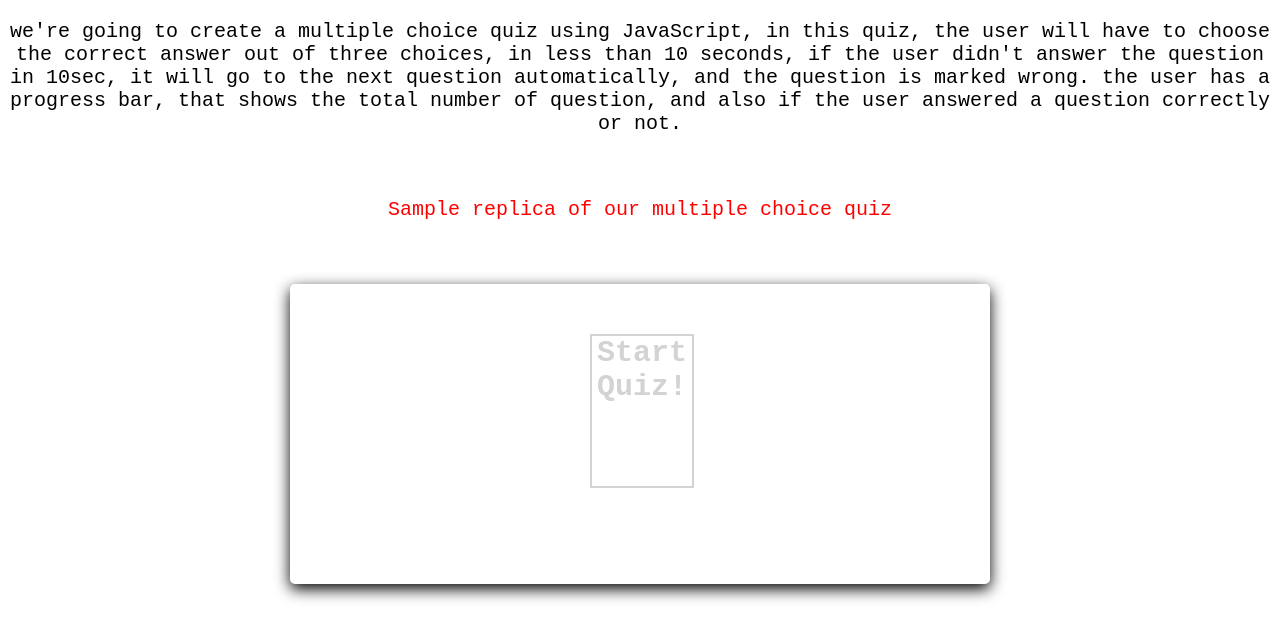
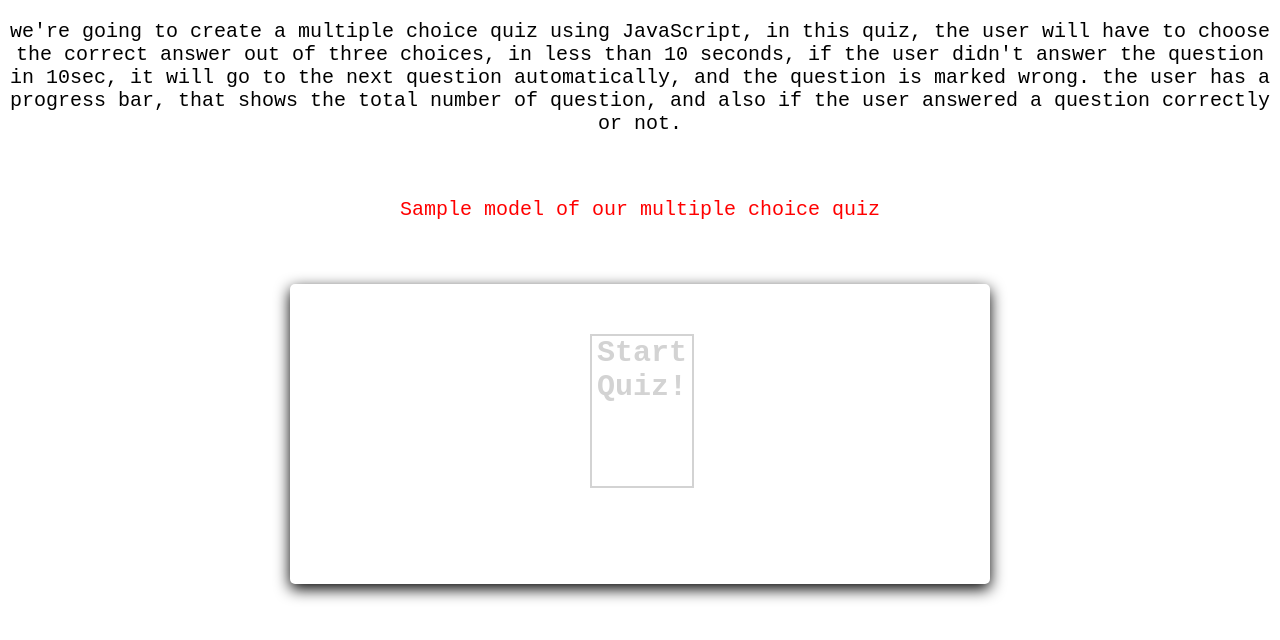
Before and after one commit to Varma010/Design-Project-1, a Jekyll site: the page index.html, which Jekyll copies as it is, in a window 1280 px wide. Shown: the top 640 px of the page. Built offline with Jekyll 4.4.1, drawn with Linux system fonts in a browser that asks for light colours.

Commit message:
Update index.html

```diff
--- a/index.html
+++ b/index.html
@@ -9,7 +9,7 @@
      <p align="center"> we're going to create a multiple choice quiz using JavaScript, in this quiz, the user will have to choose the correct answer out of three choices, in less than 10 seconds, if the user didn't answer the question in 10sec, it will go to the next question automatically, and the question is marked wrong. the user has a progress bar, that shows the total number of question, and also if the user answered a question correctly or not.
 	 </p>
 	</br>
-	<p align="center" style="color:red">Sample replica of our multiple choice quiz</p>
+	<p align="center" style="color:red">Sample model of our multiple choice quiz</p>
     </br>
     <div id="container">
         <div id="start">Start Quiz!</div>
```
